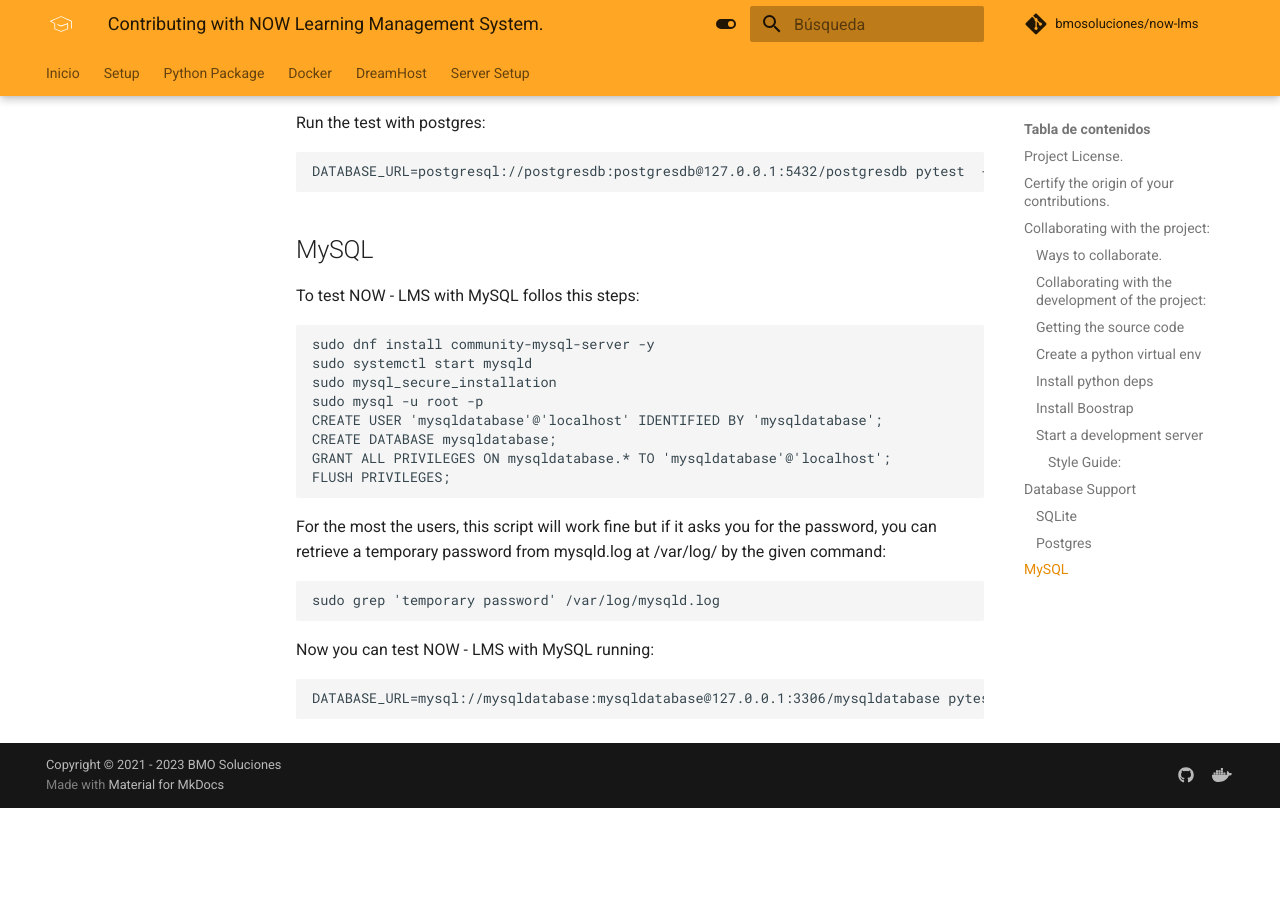
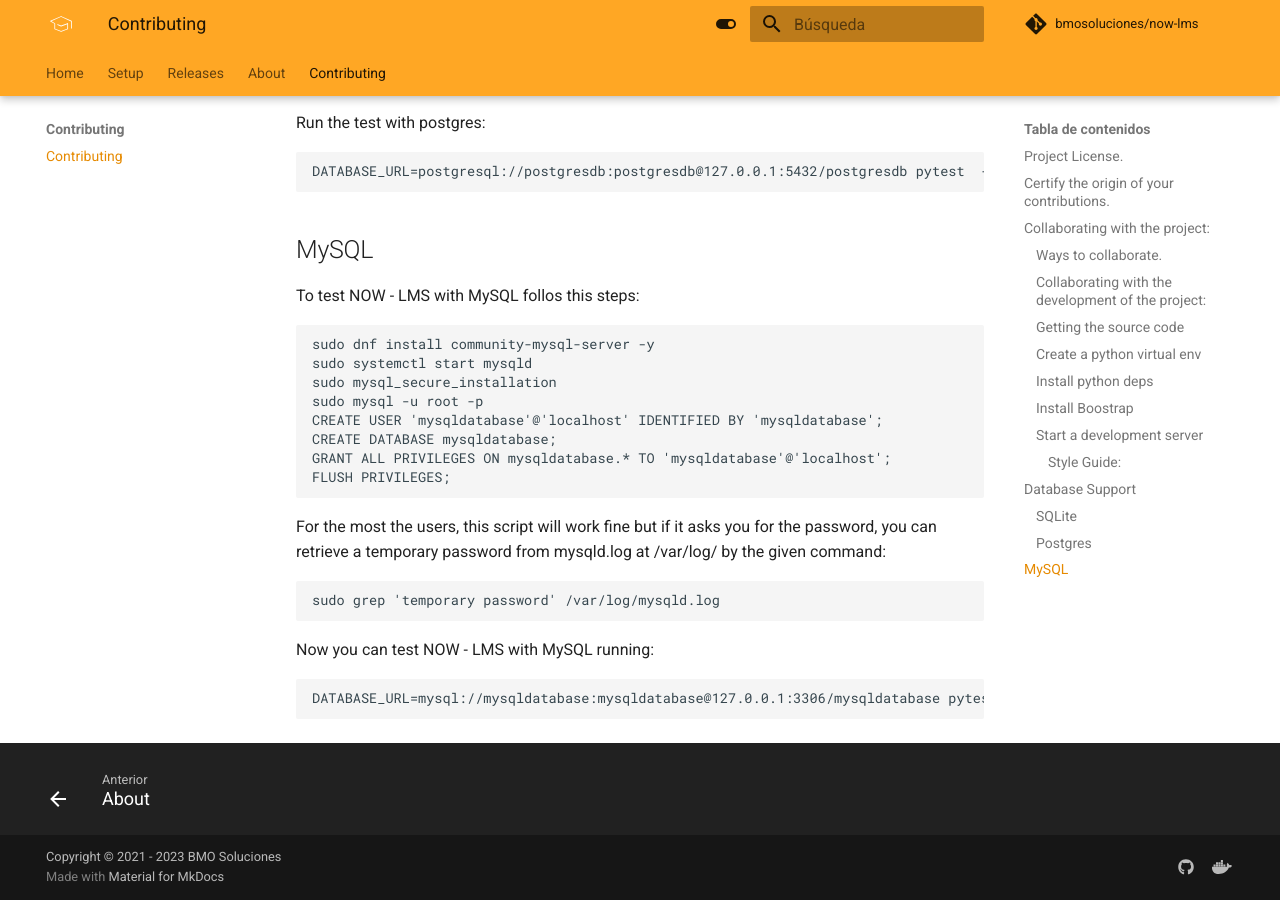
Before and after one commit to bmosoluciones/now-lms, an MkDocs documentation site: the page built from docs/CONTRIBUTING.md, in a window 1280 px wide and 900 px high, scrolled down 3878 px. Built offline with MkDocs 1.6.1 and Material for MkDocs 9.7.7, drawn with Linux system fonts in a browser that asks for light colours; comment, search, counter and statistics services are not loaded; before the commit the page ends 4686 px from its top, so only the background shows below that; some of the changed lines change nothing that is shown.

Commit message:
docs: Update docs
Signed-off-by: William José Moreno Reyes <williamjmorenor@gmail.com>

```diff
--- a/mkdocs.yml
+++ b/mkdocs.yml
@@ -47,13 +47,25 @@
   - offline
 
 nav:
-    - Inicio: index.md
-    - Setup: config.md
-    - Python Package: pypi.md
-    - Docker: oci.md
-    - DreamHost: dreamhost.md
-    - Server Setup:
-      - CentOS / Alma / Rocky: rocky.md
+    - Home: index.md
+    - Setup:
+      - Setup: setup.md
+      - Configuration: setup-conf.md
+      - Database Setup: db.md
+      - Python Package: pypi.md
+      - Docker: oci.md
+      - Shared Hosting:
+        - DreamHost: dreamhost.md
+      - Server Setup:
+        - CentOS / Alma / Rocky: rocky.md
+    - Releases: release.md
+    - About:
+      - About: faq.md
+      - Readme: https://github.com/bmosoluciones/now-lms/blob/main/README.md
+      - License: https://github.com/bmosoluciones/now-lms/blob/main/LICENSE
+    - Contributing:
+      - Contributing: CONTRIBUTING.md
+
 
 extra:
   social:
```
Also changed, not shown: docs/config.md (deleted), docs/db.md (added), docs/faq.md (added), docs/release.md (added), docs/setup-conf.md (added), docs/setup.md (added).
